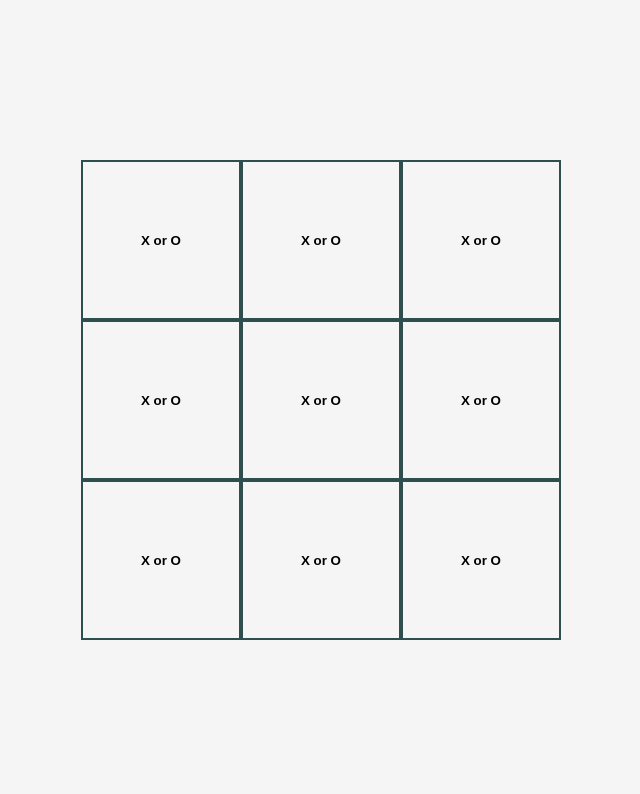
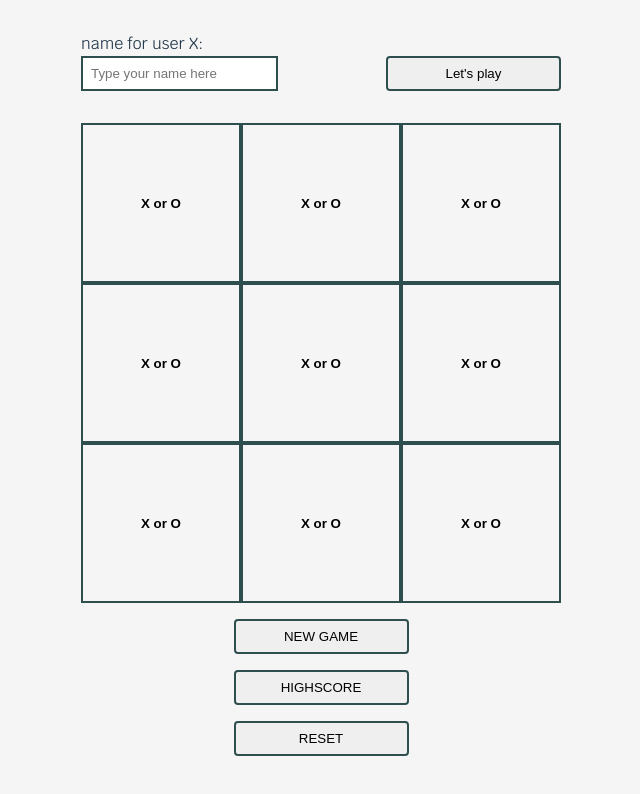
Before and after one commit to jenmwa/tic-tac-toe, a Vue app: page / in a window 1280 px wide. Shown: the top 794 px of the page, without its empty margins (319-959 px from the left). Built offline with nearby package versions, Linux system fonts and the light colour scheme.

Commit message:
structure

```diff
--- a/index.html
+++ b/index.html
@@ -10,7 +10,7 @@
     <link href="https://fonts.googleapis.com/css2?family=Krub:wght@200;400;700&display=swap" rel="stylesheet">
     <link rel="stylesheet" href="https://fonts.googleapis.com/css2?family=Material+Symbols+Outlined:opsz,wght,FILL,GRAD@20..48,100..700,0..1,-50..200" />
 
-    <title>Vite + Vue + TS</title>
+    <title>Vite + Vue + TS TIC-TAC-TOE</title>
   </head>
   <body>
     <div id="app"></div>
--- a/src/App.vue
+++ b/src/App.vue
@@ -1,10 +1,14 @@
 <script setup lang="ts">
 import GameBoard from './components/GameBoard.vue';
+import LoginUser from './components/LoginUser.vue';
+import UserOptions from './components/userOptions.vue';
 // import HelloWorld from './components/HelloWorld.vue'
 </script>
 
 <template>
+  <LoginUser></LoginUser>
   <GameBoard></GameBoard>
+  <UserOptions></UserOptions>
   <!-- <div>
     <a href="https://vitejs.dev" target="_blank">
       <img src="/vite.svg" class="logo" alt="Vite logo" />
```
